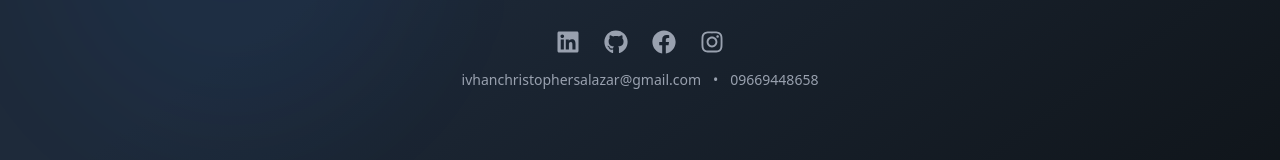
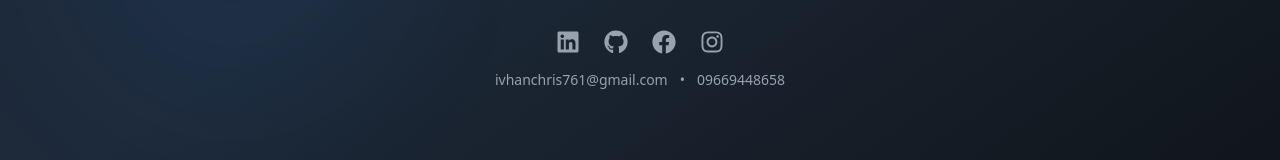
Before and after one commit to itsmeenavi/portfolio-lite, a React (Vite) app: page / in a window 1280 px wide. Shown: the part 757-917 px from the top of the page. Built offline with nearby package versions, Linux system fonts and the light colour scheme.

Commit message:
UPDATE: Email

```diff
--- a/src/components/AboutMe.tsx
+++ b/src/components/AboutMe.tsx
@@ -156,7 +156,7 @@ function AboutMe() {
             </div>
 
             <div className="flex flex-col sm:flex-row items-center justify-center gap-3 text-sm text-gray-400">
-              <span>ivhanchristophersalazar@gmail.com</span>
+              <span>ivhanchris761@gmail.com</span>
               <span className="hidden sm:inline">•</span>
               <span>09669448658</span>
             </div>
```
